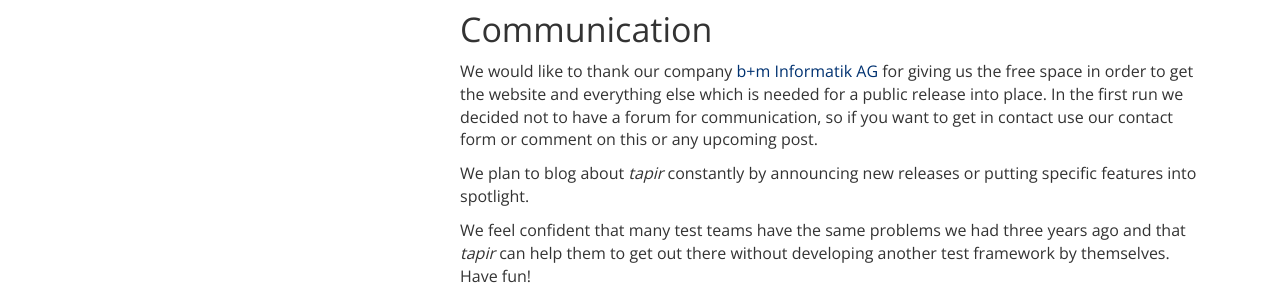
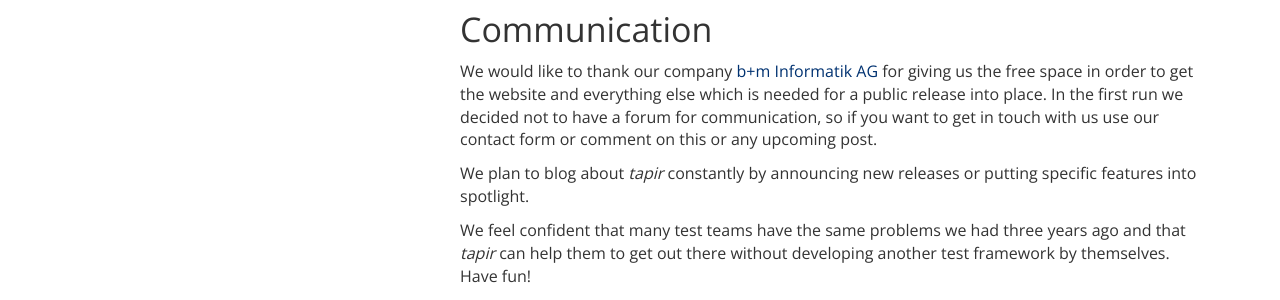
Before and after one commit to tapir-test/tapir-website, a Jekyll site: the page built from _posts/2018-01-11-tapir-released.md, in a window 1280 px wide and 900 px high, scrolled down 1207 px. Shown: the part 200-500 px from the top of the window. Built offline with Jekyll 4.4.1, drawn with Linux system fonts in a browser that asks for light colours; comment, search, counter and statistics services are not loaded.

Commit message:
Initial blog post
Signed-off-by: Oliver Libutzki <oliver.libutzki@bmiag.de>

```diff
--- a/_posts/2018-01-11-tapir-released.md
+++ b/_posts/2018-01-11-tapir-released.md
@@ -33,7 +33,7 @@ We tried to keep the entry barrier as low as possible by distributing our artifa
 
 ## Communication
 
-We would like to thank our company [b+m Informatik AG](http://www.bmiag.de) for giving us the free space in order to get the website and everything else which is needed for a public release into place. In the first run we decided not to have a forum for communication, so if you want to get in contact use our contact form or comment on this or any upcoming post.
+We would like to thank our company [b+m Informatik AG](http://www.bmiag.de) for giving us the free space in order to get the website and everything else which is needed for a public release into place. In the first run we decided not to have a forum for communication, so if you want to get in touch with us use our contact form or comment on this or any upcoming post.
 
 We plan to blog about *tapir* constantly by announcing new releases or putting specific features into spotlight.
 
```
